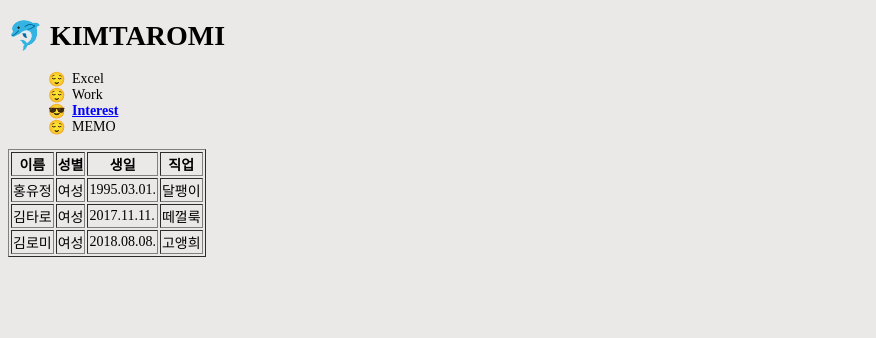
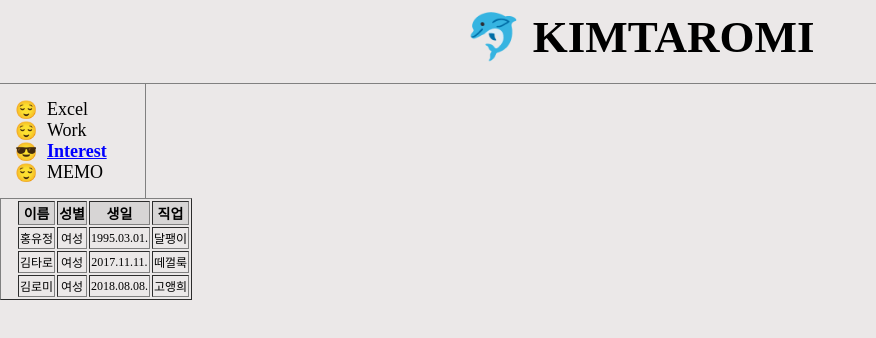
Before and after one commit to hongNEW/hongnew, a plain HTML site: page 3.html in a window 1280 px wide. Shown: the whole page, without its empty margins (0-876 px from the left). Drawn offline with Linux system fonts and the light colour scheme.

Commit message:
css 그룹핑, 자바스크립트 시작. .오늘은 머 별로 한거 없음
냉무

```diff
--- a/3.html
+++ b/3.html
@@ -2,43 +2,7 @@
 <html><head>
   <meta charset="utf-8">
     <title>💖 홍유정 공부중 💖</title>
-    <style>
-    @font-face {
-    font-family: 'MaruBuri';
-    src: url('fonts/MaruBuri-Bold.ttf') format('truetype');
-    }
-
-    body {
-        font-family: "맑은고딕";
-        background-color: rgba(235, 232, 232, 0.986);
-        font-size: 14px;
-    }
-
-    a {
-        color:black;
-        text-decoration: none;
-    }
-
-    li{
-        list-style: none;
-        position: relative;
-        padding-left:24px;
-    }
-    li::before{
-        content: "😌";
-        position: absolute;
-        left: 0;
-        top: 0;
-    }
-
-    .melong::before {
-        content: "😎";
-        font-size: 14px;
-
-    }
-
-
-      </style>
+    <link rel="stylesheet" href="style.css">
 </head>
 
 
--- /dev/null
+++ b/style.css
@@ -0,0 +1,102 @@
+@font-face {
+    font-family: 'MaruBuri';
+    src: url('fonts/MaruBuri-Bold.ttf') format('truetype');
+    }
+
+    body {
+        font-family: "맑은고딕";
+        background-color: rgba(235, 232, 232, 0.986);
+        font-size: 14px;
+        margin: 0;
+    }
+
+    h1{
+      font-size: 45px;
+      text-align: center;
+      border-bottom: 1px solid gray;
+      margin: 0;
+      padding: 10px;
+      padding-bottom: 20px;
+    }
+    ul{
+      border-right: 1px solid gray;
+      width: 100px;
+      margin: 0;
+      padding: 15px;
+      padding-right: 30px;
+    }
+
+
+    a {
+        color:black;
+        text-decoration: none;
+    }
+
+    li{
+        font-size: 18px;
+        list-style: none;
+        position: relative;
+        padding-left:32px;
+    }
+    li::before{
+        content: "😌";
+        position: absolute;
+        left: 0;
+    }
+
+    .melong::before {
+        content: "😎 ";
+        font-size: 18px;
+
+    }
+
+    .hongnew{
+            font-size: 14px;
+            font-family: "MaruBuri";
+            white-space: pre-wrap;
+            border: 3px solid gray;
+            background-color: #e9dfde;
+            line-height: 12px;
+            border-radius: 5px;
+            width: 90%;
+            overflow-x: auto;
+            padding: 10px;
+            height: auto;
+        }
+
+    table{
+      padding-left: 15px;
+      border-spacing: 0px
+      width : 80%;
+      table-layout : fixed;
+    }
+
+    th{
+      background-color: rgba(212, 209, 209, 0.822);
+      text-align: center;
+      word-break: break-word;
+    }
+
+    td{
+      font-size: 12px;
+      text-align: center;
+      word-break: break-word;
+    }
+    tr:hover{
+      background-color: yellow;
+    }
+
+
+    #grid{
+      display: grid;
+      grid-template-columns: 150px 1fr
+    }
+
+    #grid2{
+      padding: 25px;
+    }
+
+    @media(max-width:1400px)
+      #grid{
+      display: block;
+    }
```
Also changed, not shown: 1.html (+1 -36 lines), 2.html (+1 -36 lines), 4.html (+12 -3 lines), index.html (+6 -58 lines).
